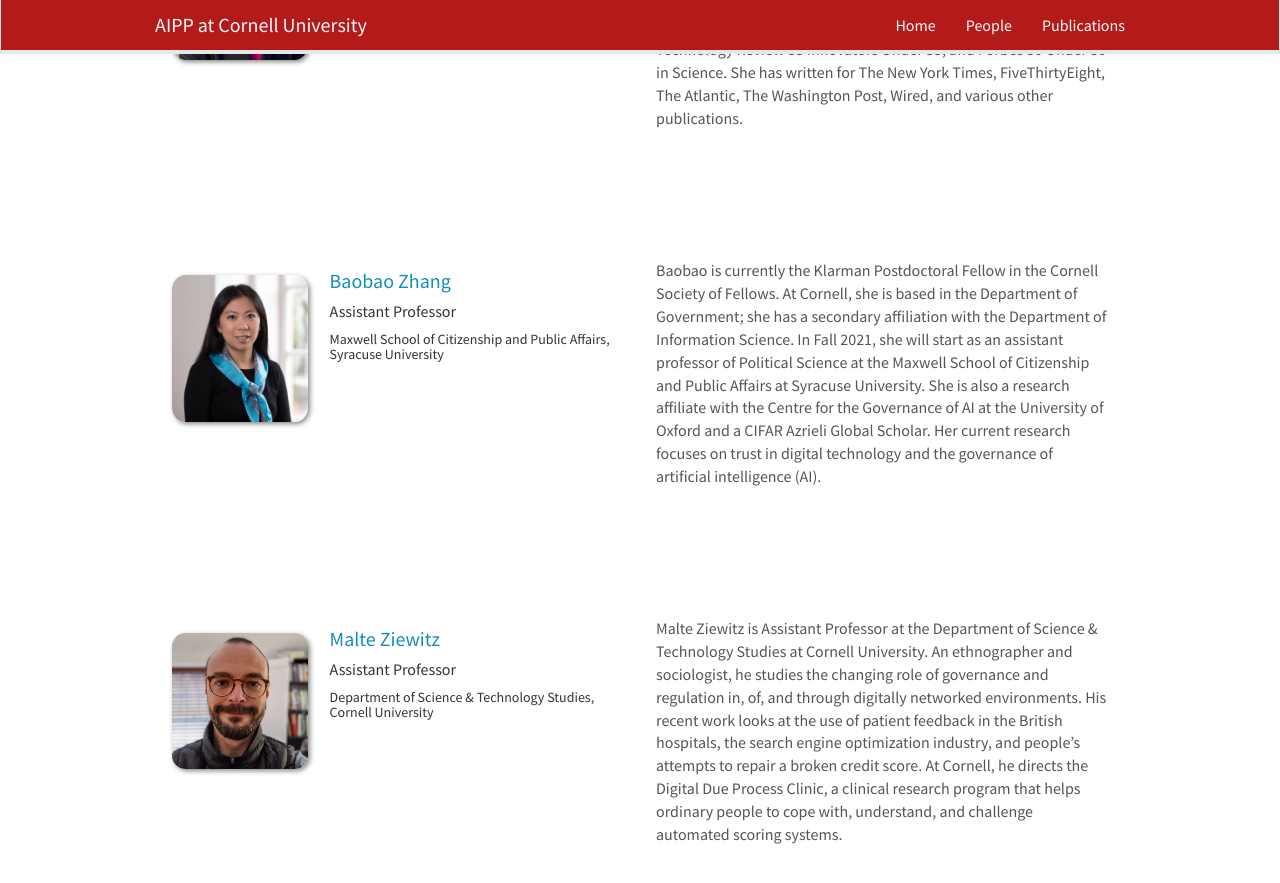
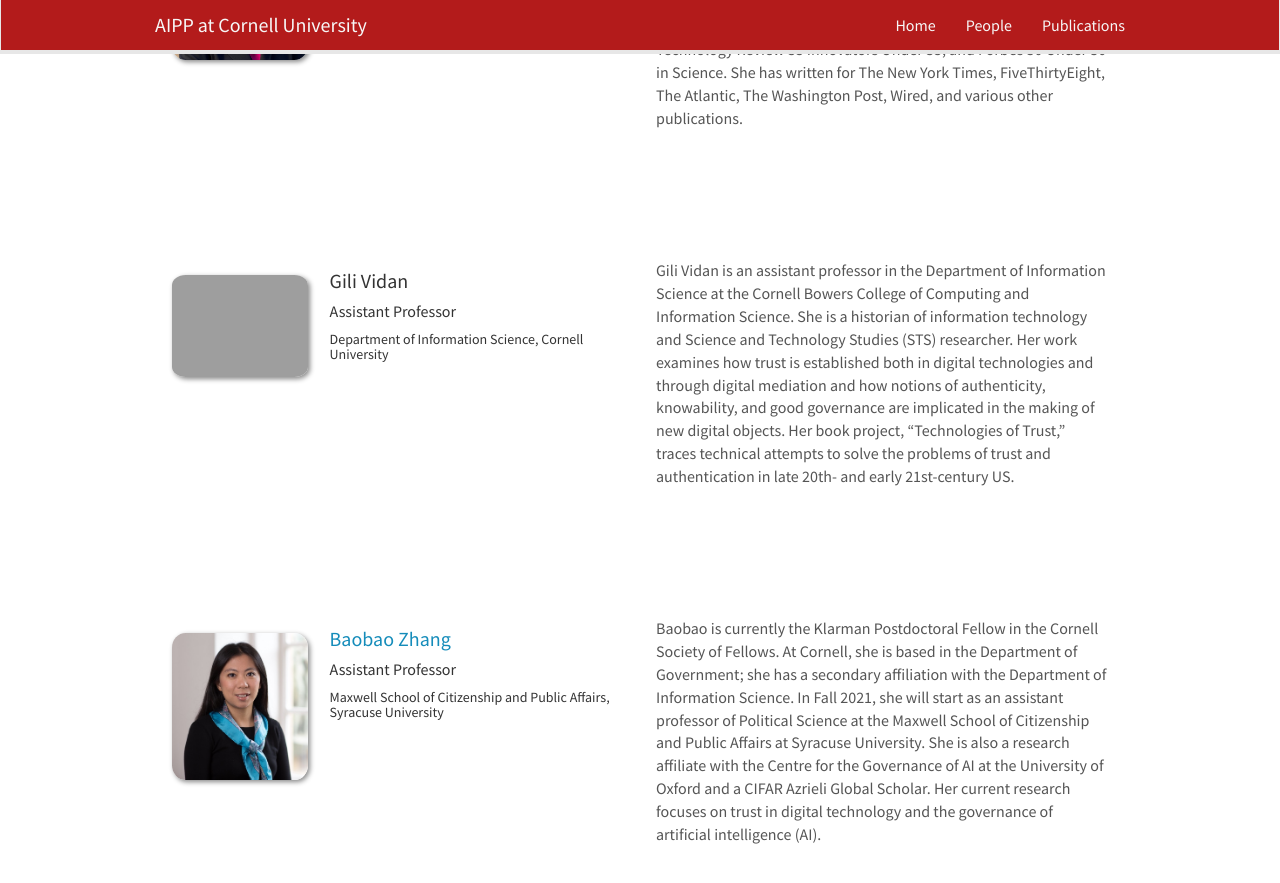
Before and after one commit to pasta41/aippwebsite, a Jekyll site: the page built from _pages/people.md, in a window 1280 px wide and 900 px high, scrolled down 2189 px. Shown: the top 883 px of the window. Built offline with Jekyll 4.4.1, drawn with Linux system fonts in a browser that asks for light colours; nearby versions of some CDN libraries.

Commit message:
add gili

```diff
--- a/_data/people.yml
+++ b/_data/people.yml
@@ -56,6 +56,13 @@
   info: "Department of Computer Science, Cornell Tech"
   website: https://cs.stanford.edu/~emmap1/
   about: "Emma Pierson is an assistant professor of computer science at the Jacobs Technion-Cornell Institute at Cornell Tech and the Technion, and a computer science field member at Cornell University. She develops data science and machine learning methods to study inequality and healthcare. Her work has been recognized by a Rhodes Scholarship, Hertz Fellowship, Rising Star in EECS, MIT Technology Review 35 Innovators Under 35, and Forbes 30 Under 30 in Science. She has written for The New York Times, FiveThirtyEight, The Atlantic, The Washington Post, Wired, and various other publications."
+
+
+- name: Gili Vidan
+  photo: gilividan.png
+  title: "Assistant Professor"
+  info: "Department of Information Science, Cornell University"
+  about: "Gili Vidan is an assistant professor in the Department of Information Science at the Cornell Bowers College of Computing and Information Science. She is a historian of information technology and Science and Technology Studies (STS) researcher. Her work examines how trust is established both in digital technologies and through digital mediation and how notions of authenticity, knowability, and good governance are implicated in the making of new digital objects. Her book project, \"Technologies of Trust,\" traces technical attempts to solve the problems of trust and authentication in late 20th- and early 21st-century US."
 
   # TODO Twitter
 
```
Also changed, not shown: 1 other file.
